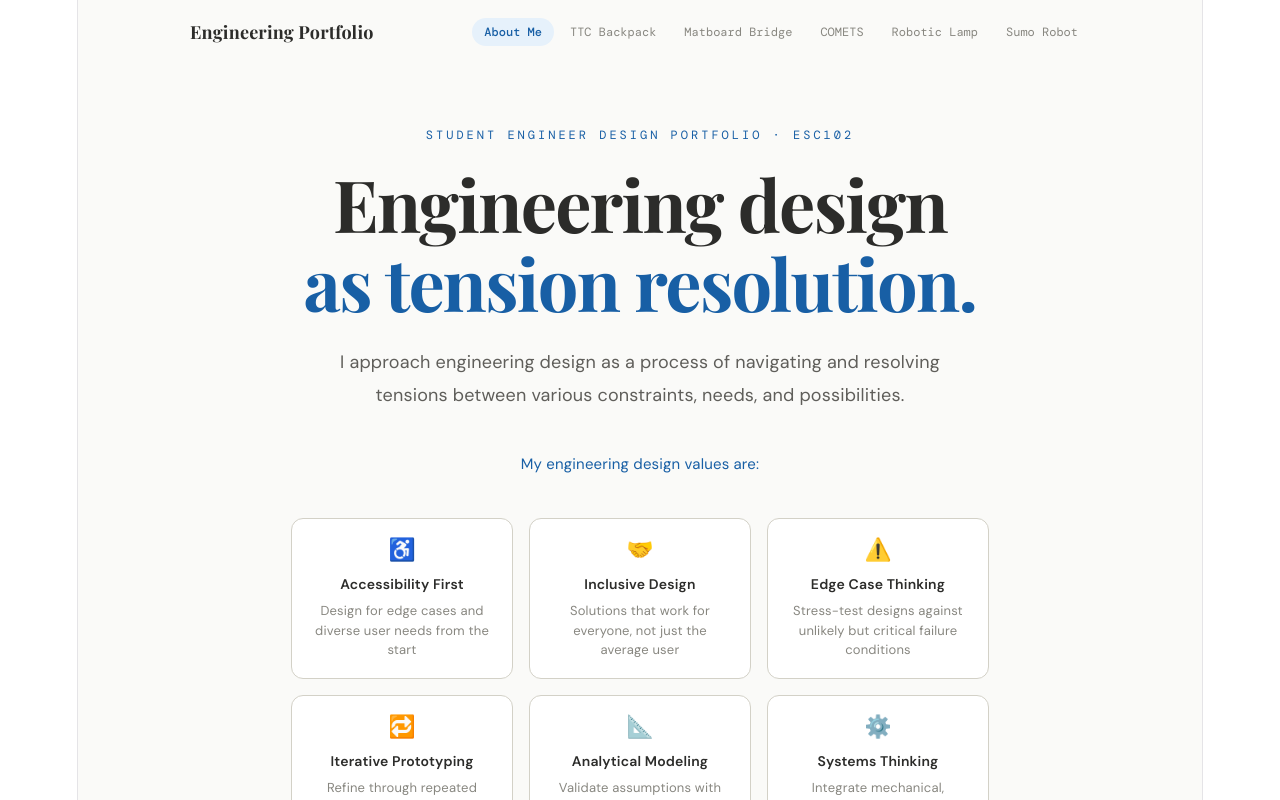
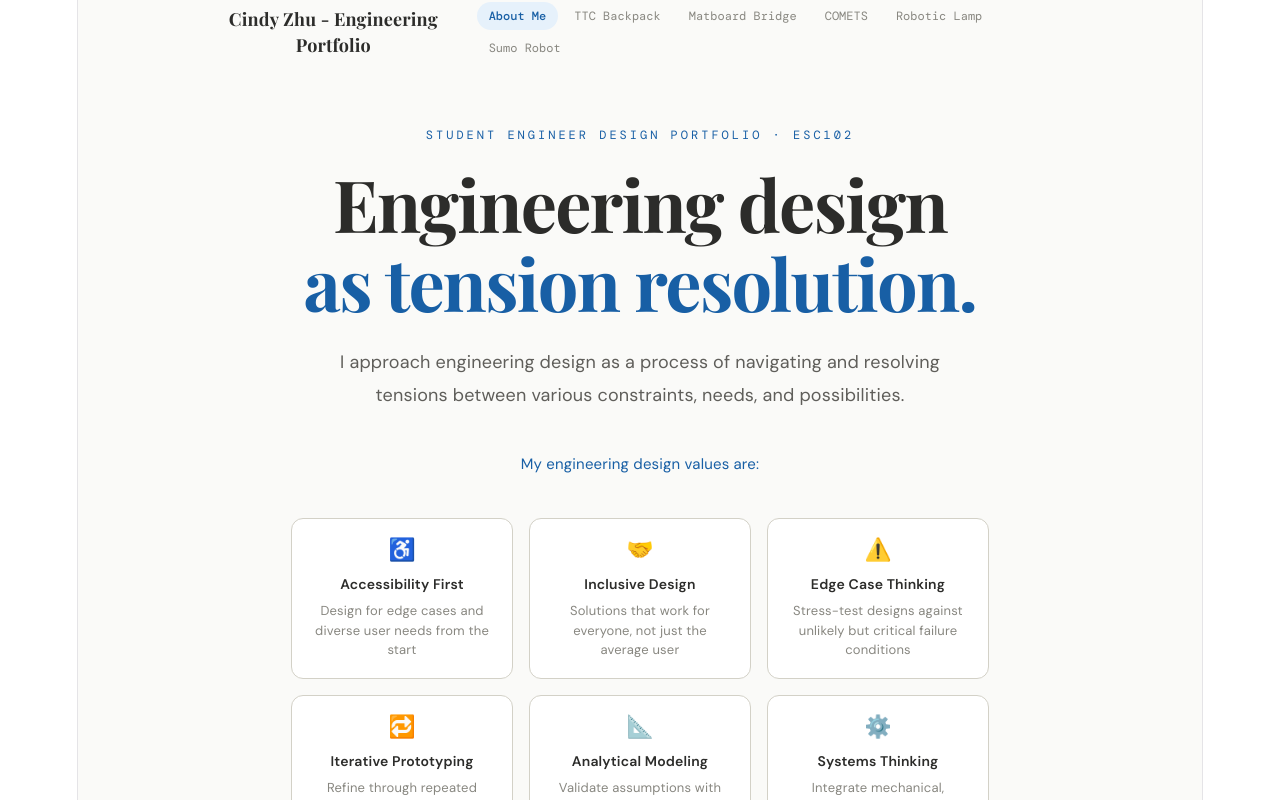
Before and after one commit to cindyyzhu/PraxisPortfolio, a React (Vite) app: page / in a window 1280 px wide. Shown: the top 800 px of the page. Built offline with nearby package versions, Linux system fonts and the light colour scheme.

Commit message:
added favicon and changed footer

```diff
--- a/index.html
+++ b/index.html
@@ -2,9 +2,10 @@
 <html lang="en">
   <head>
     <meta charset="UTF-8" />
-    <link rel="icon" type="image/svg+xml" href="/favicon.svg" />
+    <link rel="icon" type="image/svg+xml" href="CZ.svg">
+    <link rel="icon" type="image/png" href="CZ.png">
     <meta name="viewport" content="width=device-width, initial-scale=1.0" />
-    <title>praxisportfolio</title>
+    <title>Cindy Zhu Engineering Portfolio</title>
   </head>
   <body>
     <div id="root"></div>
--- a/src/portfolio.jsx
+++ b/src/portfolio.jsx
@@ -278,7 +278,7 @@ export default function Portfolio() {
       }}>
         <div style={{ maxWidth: 900, margin: "0 auto", display: "flex", alignItems: "center", justifyContent: "space-between", height: 64 }}>
           <span style={{ fontFamily: "'Playfair Display', serif", fontWeight: 700, fontSize: 18, color: "#2c2c2a" }}>
-            Engineering Portfolio
+            Cindy Zhu - Engineering Portfolio
           </span>
           <div style={{ display: "flex", gap: 4, flexWrap: "wrap" }}>
             {NAV_ITEMS.map(n => (
@@ -1057,7 +1057,7 @@ export default function Portfolio() {
 
       {/* Footer */}
       <footer style={{ background: "#2c2c2a", color: "#888780", padding: "60px 28px", textAlign: "center" }}>
-        <div style={{ fontFamily: "'Playfair Display', serif", fontSize: 28, color: "white", marginBottom: 12 }}>Engineering Portfolio - Cindy Zhu</div>
+        <div style={{ fontFamily: "'Playfair Display', serif", fontSize: 28, color: "white", marginBottom: 12 }}>Engineering Portfolio - Made with ♥ by Cindy Zhu 2026</div>
         <div style={{ fontFamily: "'DM Mono', monospace", fontSize: 12, letterSpacing: 2, marginBottom: 24 }}>ESC102 · ENGINEERING SCIENCE PRAXIS II · 2026</div>
         <div style={{ display: "flex", justifyContent: "center", gap: 16, flexWrap: "wrap" }}>
           {NAV_ITEMS.map(n => (
```
Also changed, not shown: public/CZ.png (added), public/CZ.svg (added).
